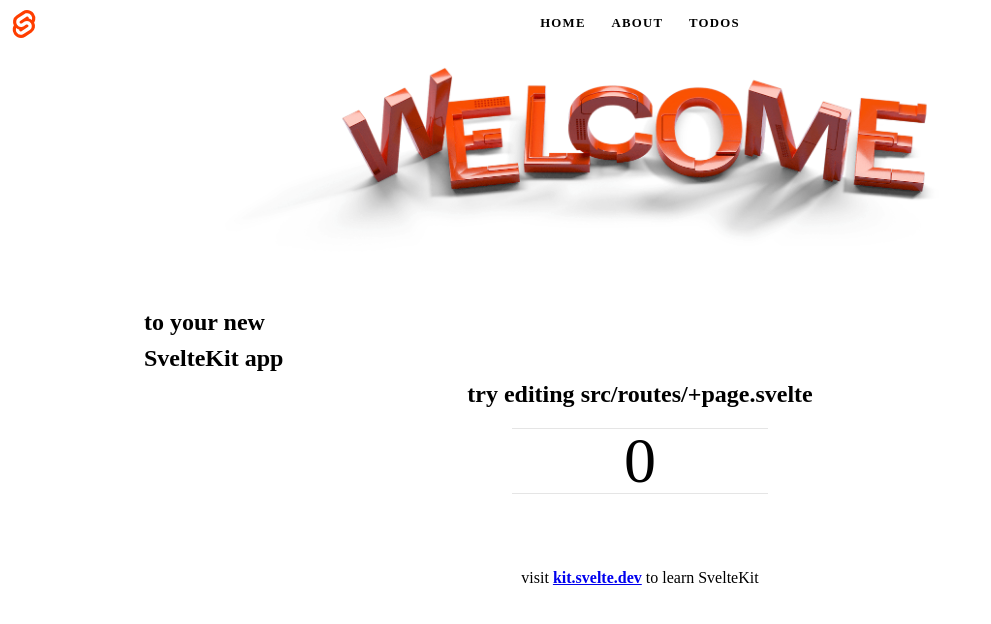
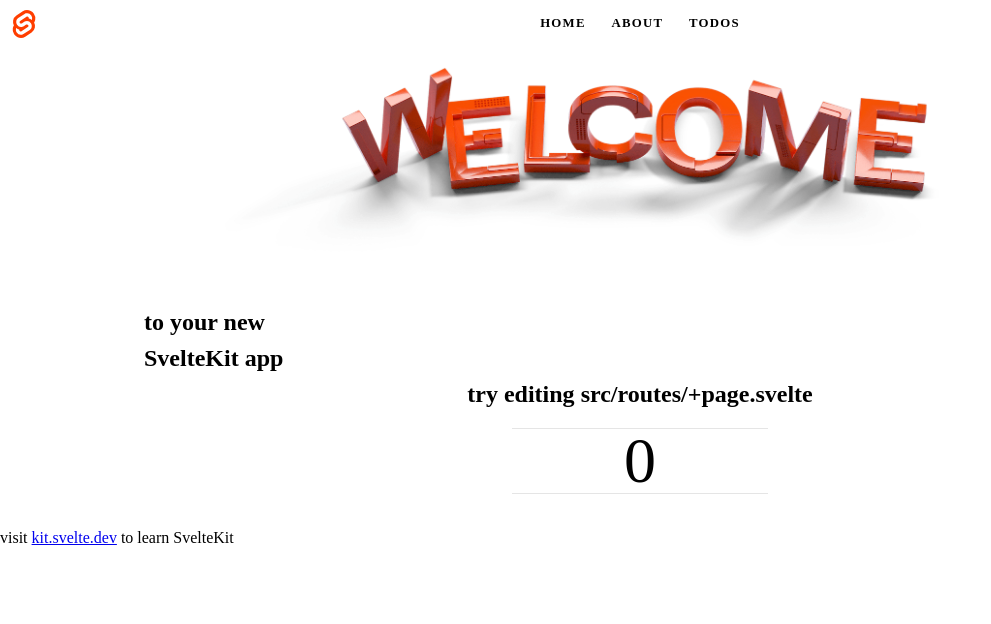
Before and after one commit to MatildaMared/jordnara-ekonomi, a SvelteKit app: page / in a window 1280 px wide. Shown: the top 624 px of the page, without its empty margins (0-991 px from the left). Built offline with nearby package versions, Linux system fonts and the light colour scheme.

Commit message:
add scss

```diff
--- a/package.json
+++ b/package.json
@@ -31,6 +31,7 @@
 	"type": "module",
 	"dependencies": {
 		"@fontsource/fira-mono": "^4.5.0",
-		"cookie": "^0.4.1"
+		"cookie": "^0.4.1",
+		"sass": "^1.54.5"
 	}
 }
--- a/src/routes/+layout.svelte
+++ b/src/routes/+layout.svelte
@@ -13,7 +13,7 @@
 	<p>visit <a href="https://kit.svelte.dev">kit.svelte.dev</a> to learn SvelteKit</p>
 </footer>
 
-<style>
+<style lang="scss">
 	main {
 		flex: 1;
 		display: flex;
@@ -24,22 +24,4 @@
 		margin: 0 auto;
 		box-sizing: border-box;
 	}
-
-	footer {
-		display: flex;
-		flex-direction: column;
-		justify-content: center;
-		align-items: center;
-		padding: 40px;
-	}
-
-	footer a {
-		font-weight: bold;
-	}
-
-	@media (min-width: 480px) {
-		footer {
-			padding: 40px 0;
-		}
-	}
 </style>
```
Also changed, not shown: 1 other file (tests, documents, lock files or other folders).
